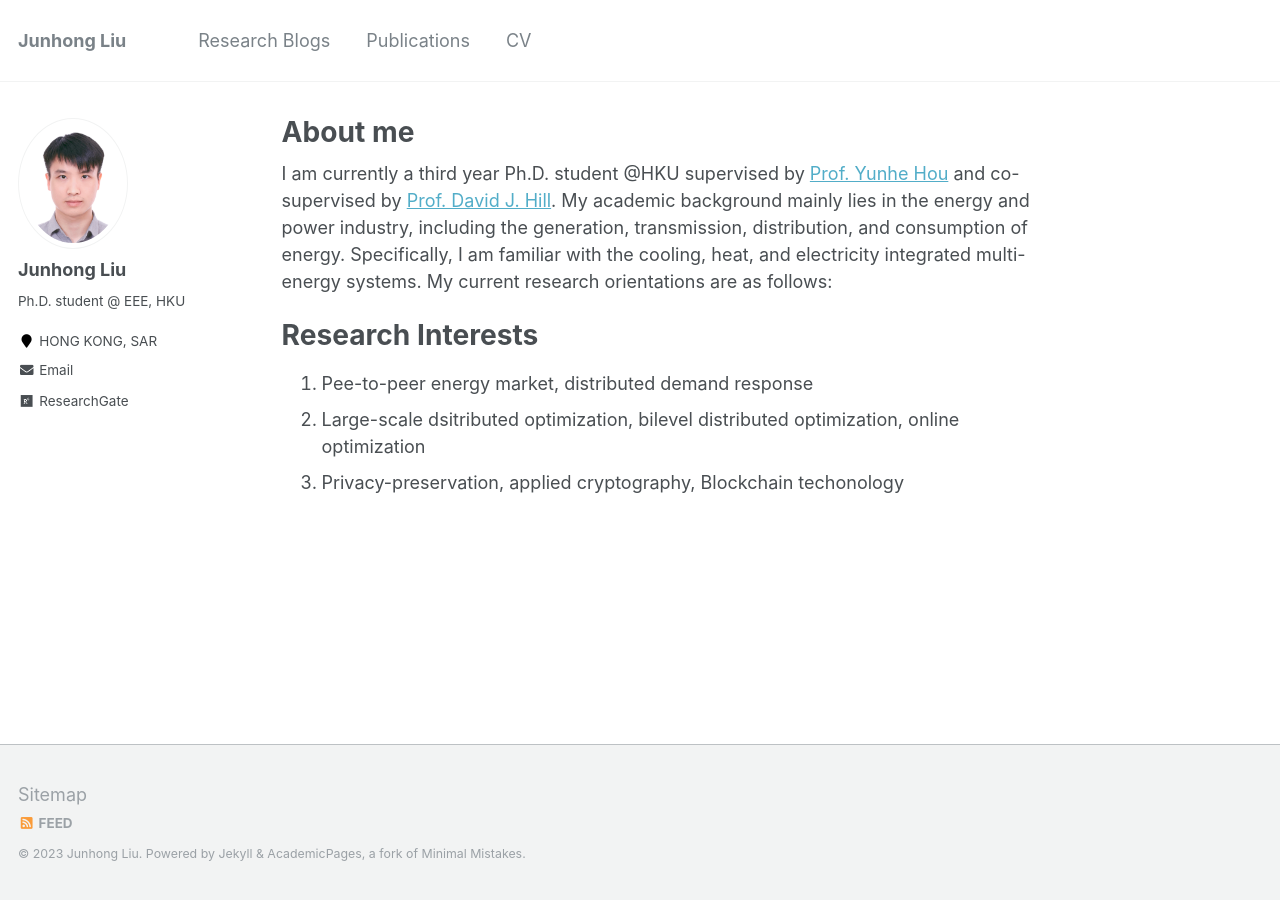
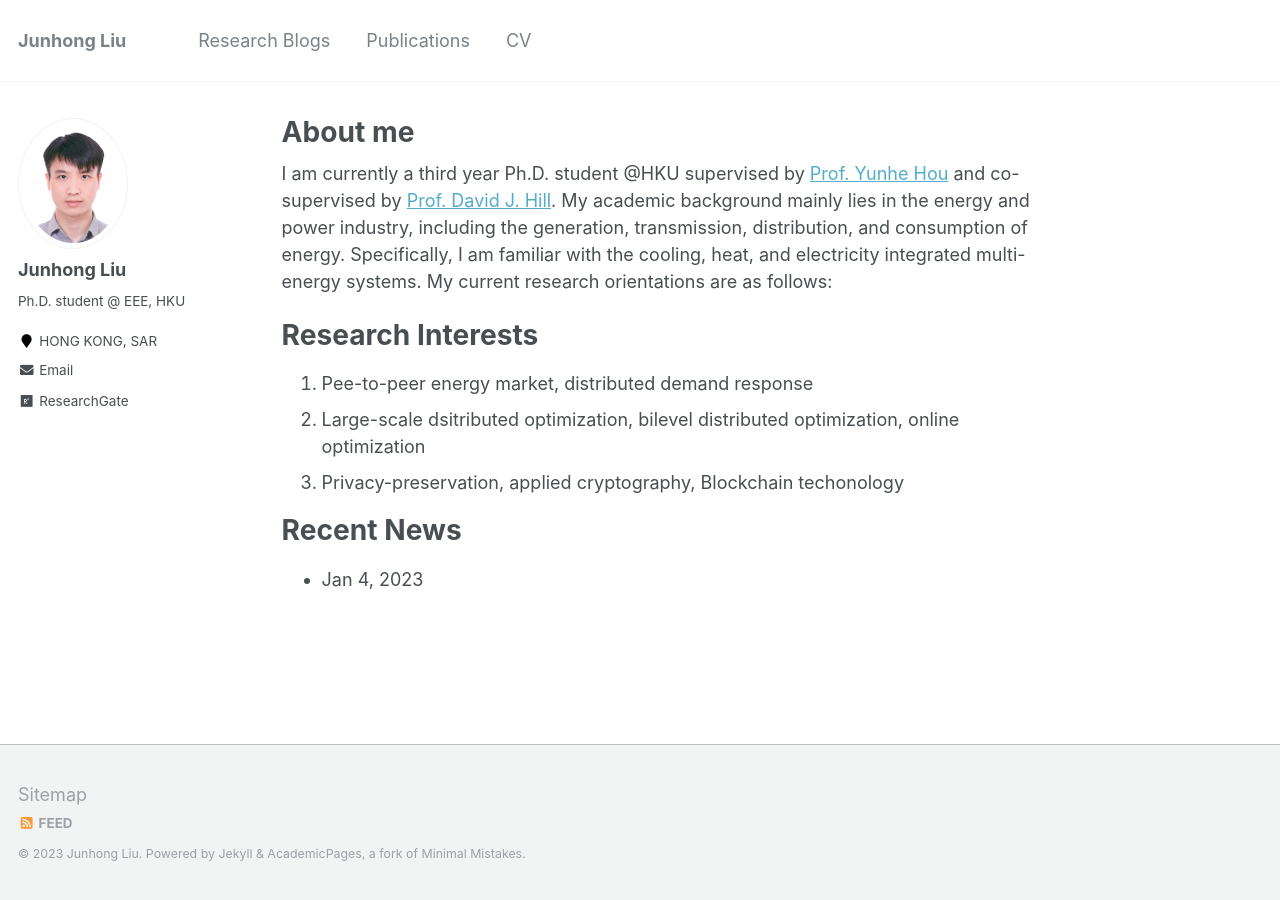
Before and after one commit to johnny-eee/online, a Jekyll site: the page built from _pages/about.md, in a window 1280 px wide. Built offline with Jekyll 4.4.1, drawn with Linux system fonts in a browser that asks for light colours.

Commit message:
Update about.md

```diff
--- a/_pages/about.md
+++ b/_pages/about.md
@@ -16,3 +16,7 @@ Research Interests
 1. Pee-to-peer energy market, distributed demand response
 2. Large-scale dsitributed optimization, bilevel distributed optimization, online optimization
 3. Privacy-preservation, applied cryptography, Blockchain techonology
+
+Recent News
+======
+* Jan 4, 2023
```
